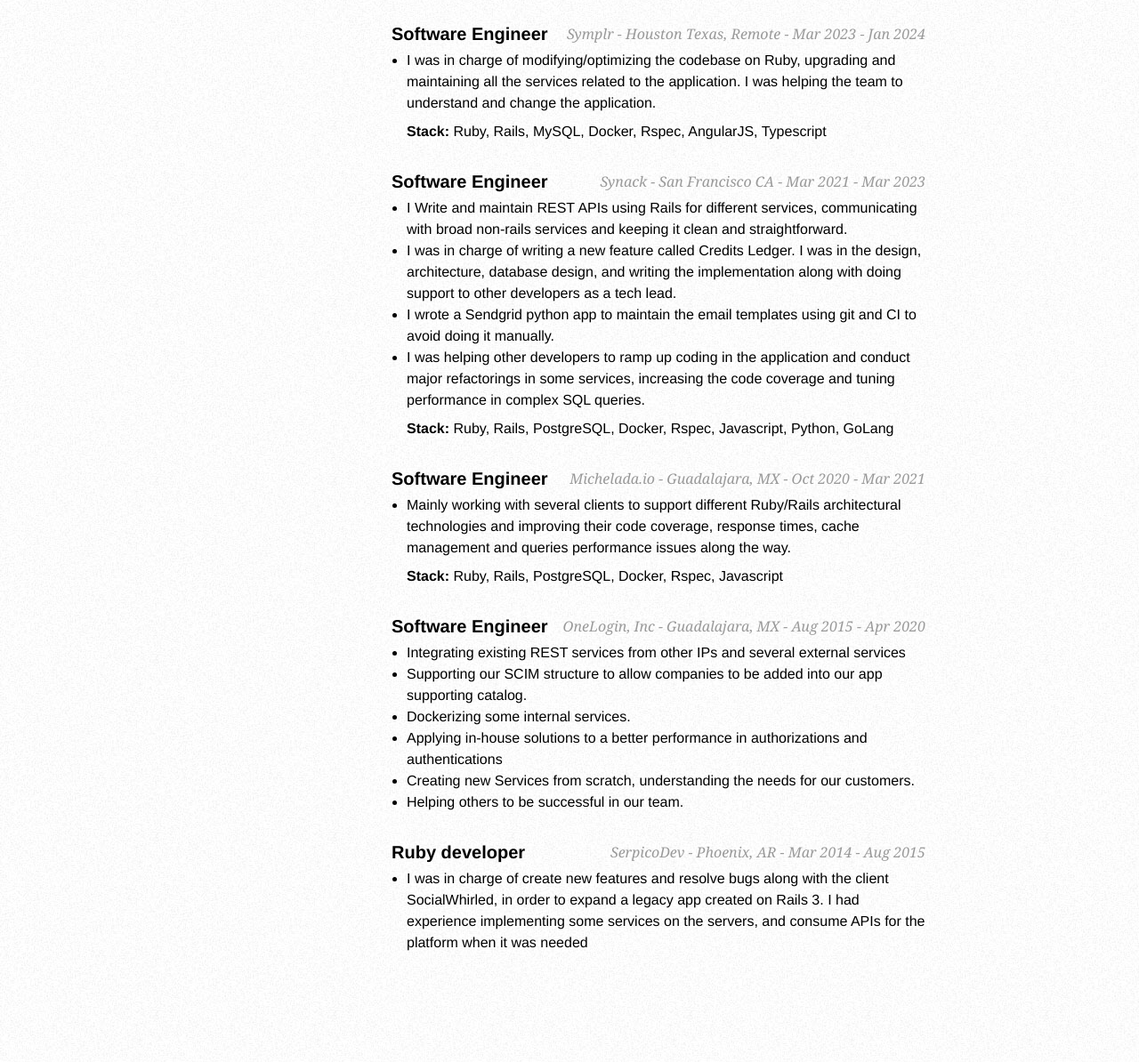
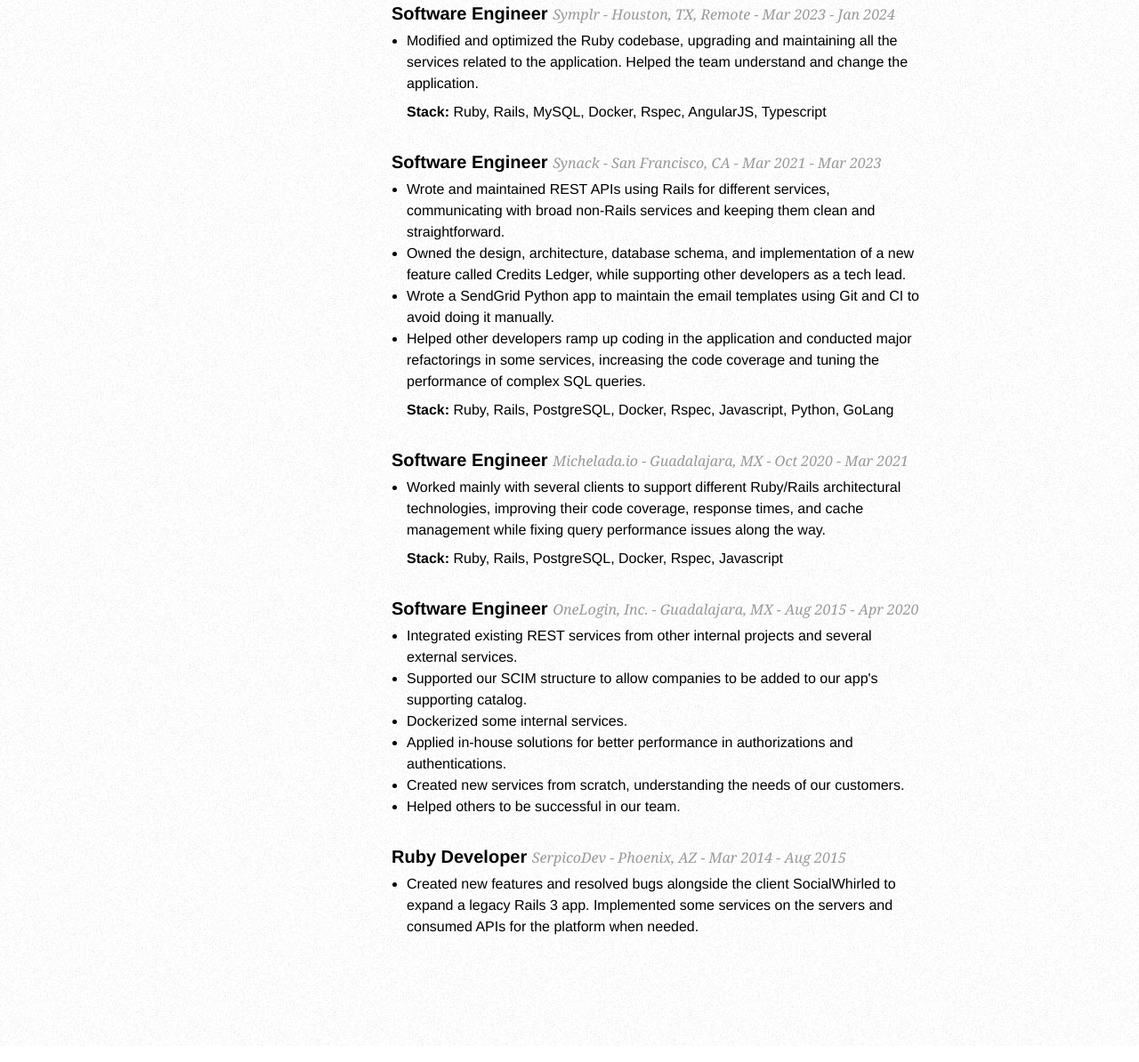
Before and after one commit to ignoch/curriculum, a plain HTML site: page index.html in a window 1280 px wide. Shown: the part 900-2094 px from the top of the page at 89% size. Drawn offline with Linux system fonts and the light colour scheme.

Commit message:
Grammar changes

```diff
--- a/index.html
+++ b/index.html
@@ -16,7 +16,7 @@
         #pic { float: right; margin: -30px 0 0 0; }
         h1 { margin: 0 0 16px 0; padding: 0 0 16px 0; font-size: 42px; font-weight: bold; letter-spacing: -2px; border-bottom: 1px solid #999; }
         h2 { font-size: 20px; margin: 0 0 6px 0; position: relative; }
-        h2 span { position: absolute; bottom: 0; right: 0; font-style: italic; font-family: Georgia, Serif; font-size: 16px; color: #999; font-weight: normal; }
+        h2 span { position: absolute; bottom: 0; right: 0; font-style: italic; font-family: Georgia, Serif; font-size: 16px; color: #999; font-weight: normal; display: contents; }
         p { margin: 0 0 16px 0; }
         a { color: #999; text-decoration: none; border-bottom: 1px dotted #999; }
         a:hover { border-bottom-style: solid; color: black; }
@@ -37,21 +37,21 @@
 
 <body>
     <div id="page-wrap">
-        <img src="images/nacho.png" alt="Photo of Cthulu" id="pic" />
+        <img src="./images/nacho.png" alt="me" id="pic" />
         <div id="contact-info" class="vcard">
             <!-- Microformats! -->
             <h1 class="fn">Ignacio Ochoa</h1>
             <p>
                 Email: <a class="email" href="mailto:greatoldone@lovecraft.com">ignoch@gmail.com</a><br />
                 LinkedIn: <a class="email" href="https://www.linkedin.com/in/ignoch/">https://www.linkedin.com/in/ignoch/</a><br />
-                Github: <a class="email" href="https://github.com/ignoch">https://github.com/ignoch</a>
+                GitHub: <a class="email" href="https://github.com/ignoch">https://github.com/ignoch</a>
             </p>
         </div>
 
         <div id="objective">
             <p>
-              The lasts of the Webmaster era with knowledge of backend, frontend, and DevOps capabilities.
-              I like to write clean, tested, and concise code, and try to do that on my daily basis
+              One of the last of the Webmaster era, with knowledge of backend, frontend, and DevOps.
+              I like to write clean, tested, and concise code, and try to do that on a daily basis.
             </p>
         </div>
         <div class="clear"></div>
@@ -60,9 +60,9 @@
             <dd class="clear"></dd>
             <dt>Education</dt>
             <dd>
-                <h2>Universidad de Guadalajara - Licenciatura en Informatica (Computer Science Bachelor)</h2>
-                <p><strong>Major:</strong> Software Engineer<br />
-                   <strong>Minor:</strong> Science and engineering</p>
+                <h2>Universidad de Guadalajara - Licenciatura en Informática (Bachelor's Degree in Computer Science)</h2>
+                <p><strong>Major:</strong> Software Engineering<br />
+                   <strong>Minor:</strong> Science and Engineering</p>
             </dd>
 
             <dd class="clear"></dd>
@@ -73,55 +73,55 @@
                 <p>Ruby, Rails, Javascript, Python, GoLang, React, PostgreSQL, Redis, RabbitMQ, Kafka, REST, SCIM, SAML, Git, Docker, Bash, Unix</p>
 
                 <h2>Soft Skills</h2>
-                <p>Integrity, Effective communication, Teamwork, Problem solving and Willingness to learn</p>
+                <p>Integrity, Effective communication, Teamwork, Problem solving, and Willingness to learn</p>
             </dd>
 
             <dd class="clear"></dd>
 
             <dt>Experience</dt>
             <dd>
-                <h2>Software Engineer <span>Acima - Salt Lake Utah Remote - Feb 2024 - Mar 2026</span></h2>
+                <h2>Software Engineer <span>Acima - Salt Lake City, UT, Remote - Feb 2024 - Mar 2026</span></h2>
                 <ul class="with-stack">
-                    <li>I was part of the Merchant Portal team, responsible for maintaining our Rails codebase using Actionable, Kafka, Sidekiq, OpenAPI, and in-house gems to enhance the experience of our retailers. I worked on many initiatives, including Message Pooling with Kafka, migrating Grape endpoints to Rest Rails, maintaining up-to-date versions and reworking some architectures established a while ago.</li>
+                    <li>Part of the Merchant Portal team, responsible for maintaining our Rails codebase using ActionCable, Kafka, Sidekiq, OpenAPI, and in-house gems to enhance the experience of our retailers. Worked on many initiatives, including Message Pooling with Kafka, migrating Grape endpoints to Rails REST controllers, keeping versions up to date, and reworking some long-established architectures.</li>
                     <li><b>Stack:</b> Ruby, Rails, PostgreSQL, Docker, Rspec, Kafka, Javascript, Hotwire, ViteJS, React</li>
                 </ul>
 
-                <h2>Software Engineer <span>Symplr - Houston Texas, Remote - Mar 2023 - Jan 2024</span></h2>
+                <h2>Software Engineer <span>Symplr - Houston, TX, Remote - Mar 2023 - Jan 2024</span></h2>
                 <ul class="with-stack">
-                  <li>I was in charge of modifying/optimizing the codebase on Ruby, upgrading and maintaining all the services related to the application. I was helping the team to understand and change the application.</li>
+                  <li>Modified and optimized the Ruby codebase, upgrading and maintaining all the services related to the application. Helped the team understand and change the application.</li>
                   <li><b>Stack:</b> Ruby, Rails, MySQL, Docker, Rspec, AngularJS, Typescript</li>
                 </ul>
 
-                <h2 class="break">Software Engineer <span>Synack - San Francisco CA - Mar 2021 - Mar 2023</span></h2>
+                <h2 class="break">Software Engineer <span>Synack - San Francisco, CA - Mar 2021 - Mar 2023</span></h2>
                 <ul class="with-stack">
-                    <li>I Write and maintain REST APIs using Rails for different services, communicating with broad non-rails services and keeping it clean and straightforward.</li>
-                    <li>I was in charge of writing a new feature called Credits Ledger. I was in the design, architecture, database design, and writing the implementation along with doing support to other developers as a tech lead.</li>
-                    <li>I wrote a Sendgrid python app to maintain the email templates using git and CI to avoid doing it manually.</li>
-                    <li>I was helping other developers to ramp up coding in the application and conduct major refactorings in some services, increasing the code coverage and tuning performance in complex SQL queries.</li>
+                    <li>Wrote and maintained REST APIs using Rails for different services, communicating with broad non-Rails services and keeping them clean and straightforward.</li>
+                    <li>Owned the design, architecture, database schema, and implementation of a new feature called Credits Ledger, while supporting other developers as a tech lead.</li>
+                    <li>Wrote a SendGrid Python app to maintain the email templates using Git and CI to avoid doing it manually.</li>
+                    <li>Helped other developers ramp up coding in the application and conducted major refactorings in some services, increasing the code coverage and tuning the performance of complex SQL queries.</li>
                     <li><b>Stack:</b> Ruby, Rails, PostgreSQL, Docker, Rspec, Javascript, Python, GoLang</li>
                 </ul>
 
                 <h2>Software Engineer <span>Michelada.io - Guadalajara, MX - Oct 2020 - Mar 2021</span></h2>
                 <ul class="with-stack">
-                    <li>Mainly working with several clients to support different Ruby/Rails architectural technologies and improving their code coverage, response times, cache management and queries performance issues along the way.</li>
+                    <li>Worked mainly with several clients to support different Ruby/Rails architectural technologies, improving their code coverage, response times, and cache management while fixing query performance issues along the way.</li>
                     <li><b>Stack:</b> Ruby, Rails, PostgreSQL, Docker, Rspec, Javascript</li>
                 </ul>
 
-                <h2>Software Engineer <span>OneLogin, Inc - Guadalajara, MX - Aug 2015 - Apr 2020</span></h2>
+                <h2>Software Engineer <span>OneLogin, Inc. - Guadalajara, MX - Aug 2015 - Apr 2020</span></h2>
                 <ul>
-                  <li>Integrating existing REST services from other IPs and several external services</li>
-                  <li>Supporting our SCIM structure to allow companies to be added into our app supporting catalog.</li>
-                  <li>Dockerizing some internal services.</li>
-                  <li>Applying in-house solutions to a better performance in authorizations and authentications</li>
-                  <li>Creating new Services from scratch, understanding the needs for our customers.</li>
-                  <li>Helping others to be successful in our team.</li>
+                  <li>Integrated existing REST services from other internal projects and several external services.</li>
+                  <li>Supported our SCIM structure to allow companies to be added to our app's supporting catalog.</li>
+                  <li>Dockerized some internal services.</li>
+                  <li>Applied in-house solutions for better performance in authorizations and authentications.</li>
+                  <li>Created new services from scratch, understanding the needs of our customers.</li>
+                  <li>Helped others to be successful in our team.</li>
                 </ul>
 
-                <h2>Ruby developer <span>SerpicoDev - Phoenix, AR - Mar 2014 - Aug 2015</span></h2>
+                <h2>Ruby Developer <span>SerpicoDev - Phoenix, AZ - Mar 2014 - Aug 2015</span></h2>
                 <ul>
-                  <li>I was in charge of create new features and resolve bugs along with the client SocialWhirled,
-                    in order to expand a legacy app created on Rails 3. I had experience implementing some services on the servers,
-                    and consume APIs for the platform when it was needed
+                  <li>Created new features and resolved bugs alongside the client SocialWhirled to expand a legacy
+                    Rails 3 app. Implemented some services on the servers and consumed APIs for the platform
+                    when needed.
                   </li>
                 </ul>
             </dd>
```
Also changed, not shown: 1 other file.
